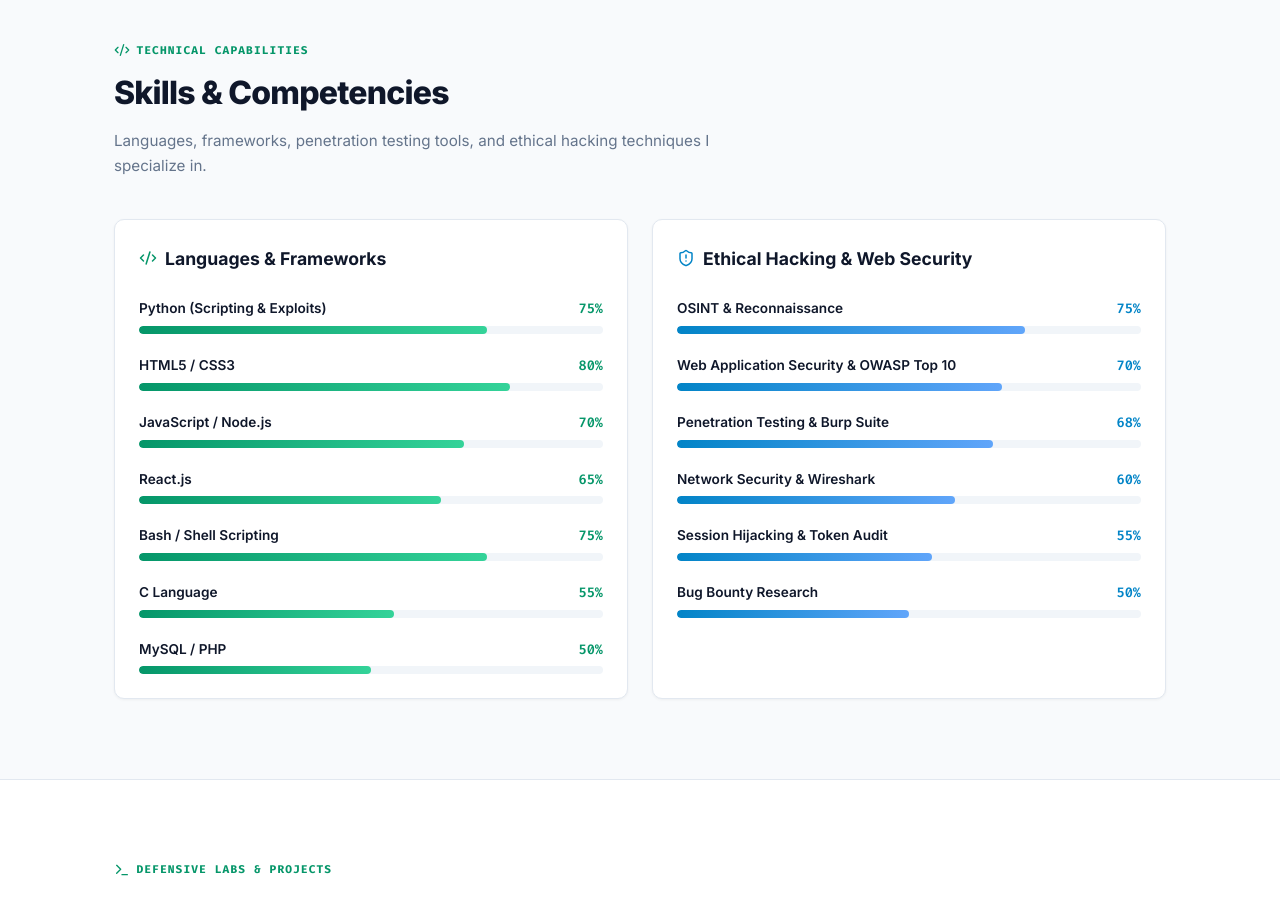
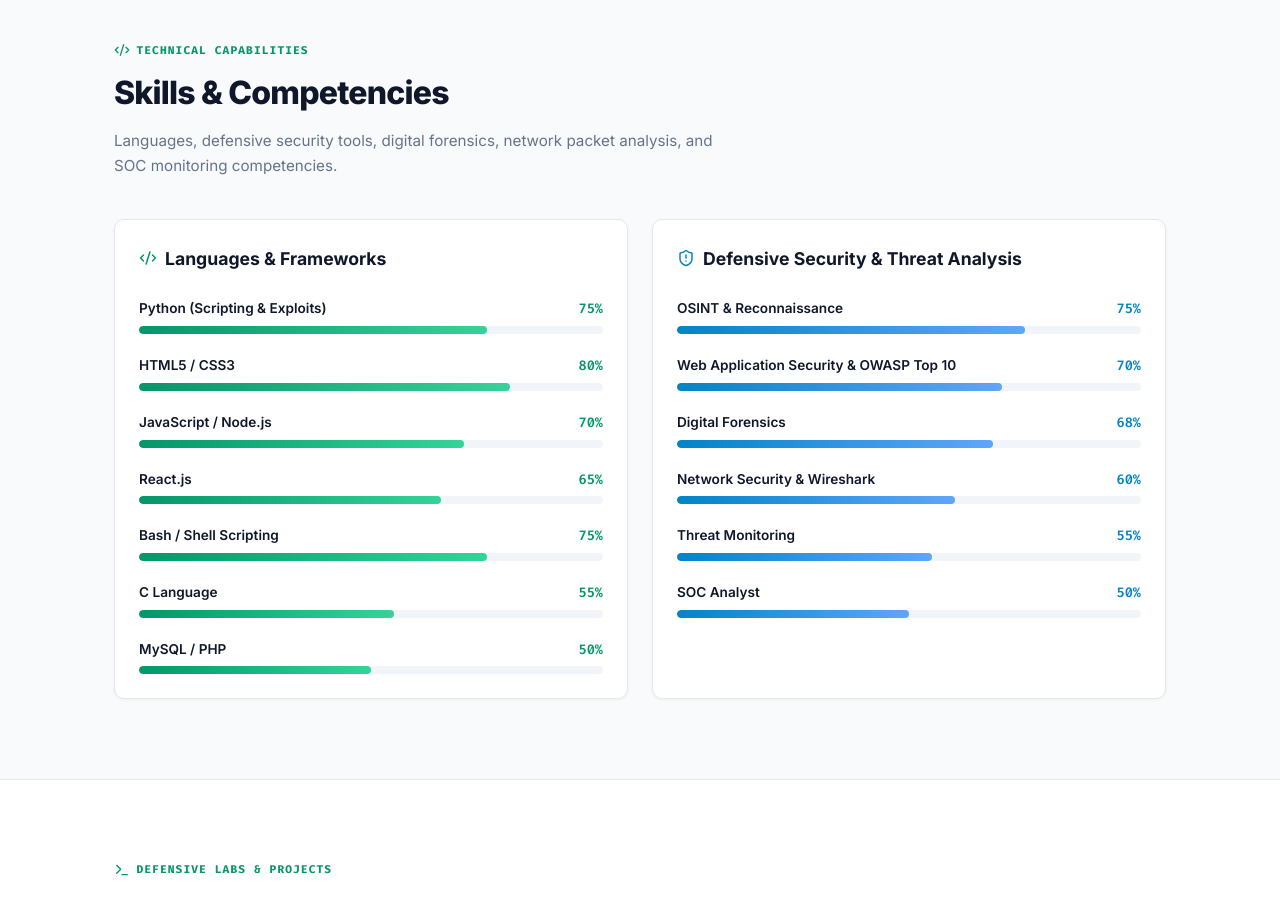
Before and after one commit to Pratyush-929/PortFolio, a React (Vite) app: page / in a window 1280 px wide. Shown: the part 1720-2617 px from the top of the page. Built offline with nearby package versions, Linux system fonts and the light colour scheme; no server answers.

Commit message:
Update security skills section to defensive focus: Digital Forensics, Threat Monitoring, SOC Analyst

```diff
--- a/src/components/Skills.jsx
+++ b/src/components/Skills.jsx
@@ -15,10 +15,10 @@ export default function Skills() {
   const securitySkills = [
     { name: 'OSINT & Reconnaissance', level: 75 },
     { name: 'Web Application Security & OWASP Top 10', level: 70 },
-    { name: 'Penetration Testing & Burp Suite', level: 68 },
+    { name: 'Digital Forensics', level: 68 },
     { name: 'Network Security & Wireshark', level: 60 },
-    { name: 'Session Hijacking & Token Audit', level: 55 },
-    { name: 'Bug Bounty Research', level: 50 },
+    { name: 'Threat Monitoring', level: 55 },
+    { name: 'SOC Analyst', level: 50 },
   ];
 
   return (
@@ -33,7 +33,7 @@ export default function Skills() {
           </div>
           <h2 className="section-title">Skills & Competencies</h2>
           <p className="section-subtitle">
-            Languages, frameworks, penetration testing tools, and ethical hacking techniques I specialize in.
+            Languages, defensive security tools, digital forensics, network packet analysis, and SOC monitoring competencies.
           </p>
         </div>
 
@@ -69,11 +69,11 @@ export default function Skills() {
             </div>
           </div>
 
-          {/* Hacking & Security */}
+          {/* Defensive Security & Operations */}
           <div className="card">
             <h3 style={{ fontSize: '1.1rem', fontWeight: 700, marginBottom: '1.5rem', display: 'flex', alignItems: 'center', gap: '0.5rem' }}>
               <ShieldAlert size={18} style={{ color: 'var(--accent-cyan)' }} />
-              <span>Ethical Hacking & Web Security</span>
+              <span>Defensive Security & Threat Analysis</span>
             </h3>
 
             <div style={{ display: 'flex', flexDirection: 'column', gap: '1.25rem' }}>
```
